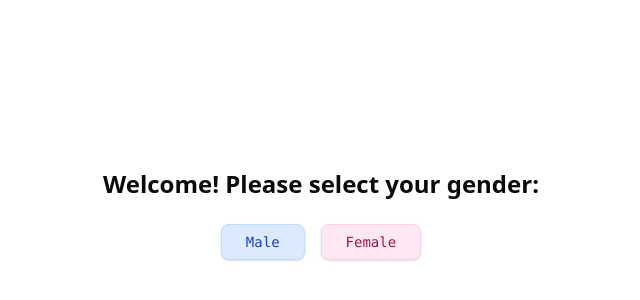
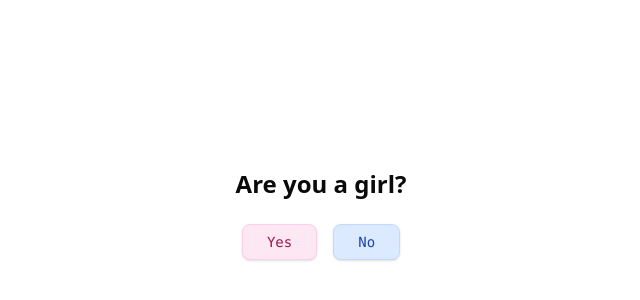
Before and after one commit to elizabethtrykin/datable, a Next.js app: page / in a window 1280 px wide. Shown: the part 186-486 px from the top of the page, without its empty margins (319-959 px from the left). Built offline with nearby package versions, Linux system fonts and the light colour scheme.

Commit message:
make the onboarding be more polite

```diff
--- a/components/Onboarding.tsx
+++ b/components/Onboarding.tsx
@@ -21,21 +21,19 @@ export function Onboarding() {
   if (step === 1) {
     return (
       <div className="flex flex-col items-center justify-center min-h-screen p-6">
-        <h2 className="text-2xl font-bold mb-6">
-          Welcome! Please select your gender:
-        </h2>
+        <h2 className="text-2xl font-bold mb-6">Are you a girl?</h2>
         <div className="space-x-4">
           <Button
             onClick={() => handleGenderSelection("male")}
-            className="px-6 py-2 bg-blue-100 text-blue-800 border border-blue-200 rounded-lg font-mono hover:bg-blue-50"
+            className="px-6 py-2 bg-pink-100 text-pink-800 border border-pink-200 rounded-lg font-mono hover:bg-pink-50"
           >
-            Male
+            Yes
           </Button>
           <Button
             onClick={() => handleGenderSelection("female")}
-            className="px-6 py-2 bg-pink-100 text-pink-800 border border-pink-200 rounded-lg font-mono hover:bg-pink-50"
+            className="px-6 py-2 bg-blue-100 text-blue-800 border border-blue-200 rounded-lg font-mono hover:bg-blue-50"
           >
-            Female
+            No
           </Button>
         </div>
       </div>
```
